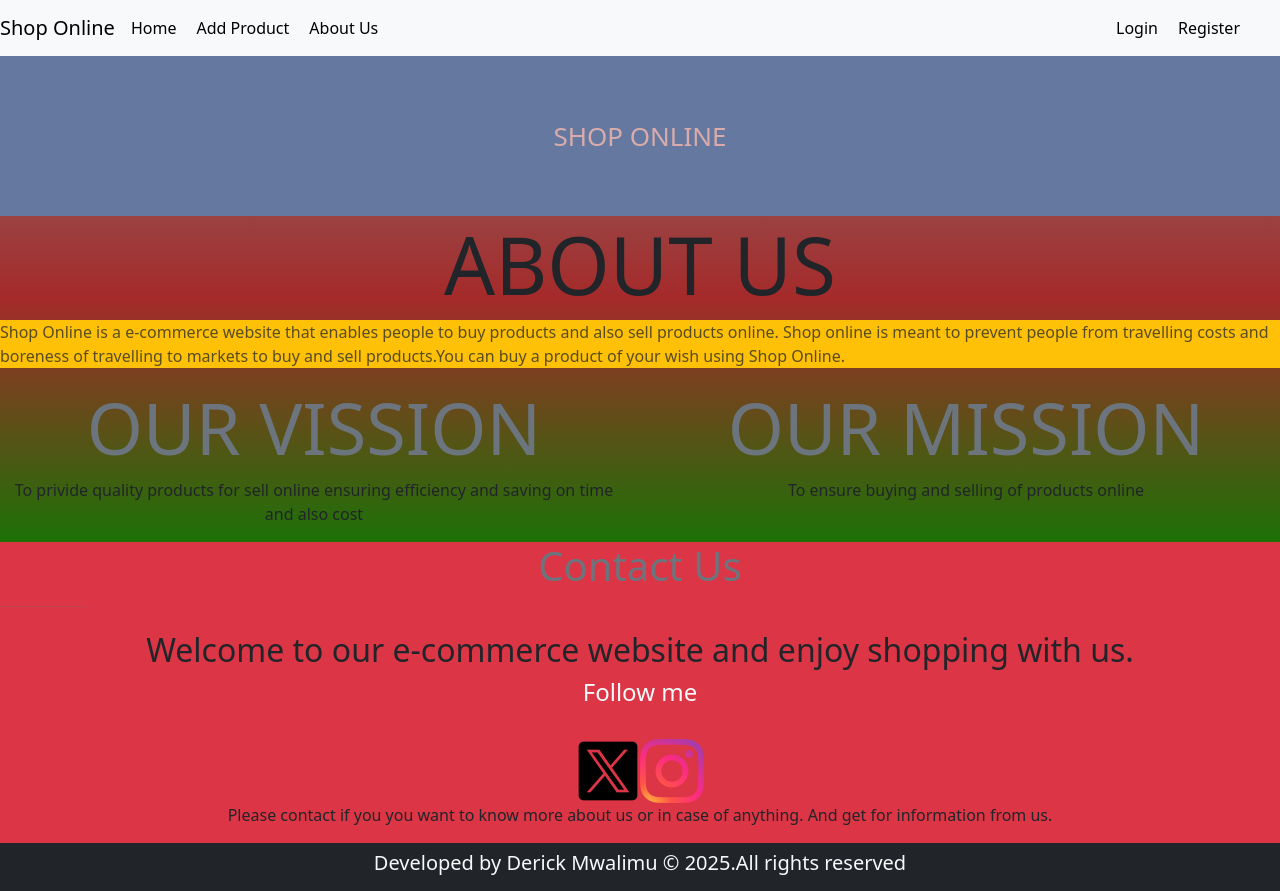
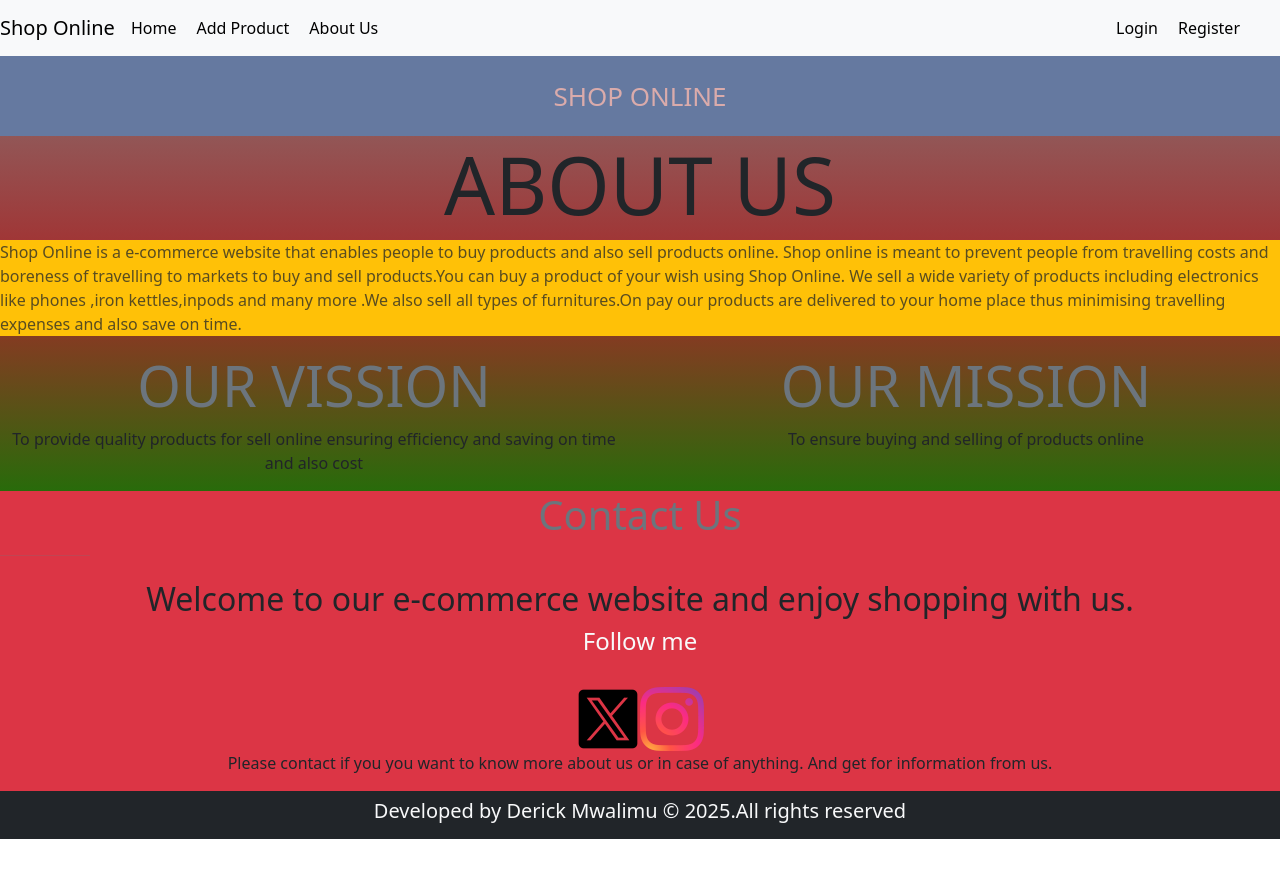
Before and after one commit to Derick12-78/Derick_ecommerce, a React (Create React App) app: page /aboutus in a window 1280 px wide. After the commit the page ends 839 px from the top, so only its background shows below. Built offline with nearby package versions, Linux system fonts and the light colour scheme.

Commit message:
updatedcommit

```diff
--- a/public/index.html
+++ b/public/index.html
@@ -9,7 +9,7 @@
       name="description"
       content="Web site created using create-react-app"
     />
-    <link rel="apple-touch-icon" href="%PUBLIC_URL%/logo192.png" />
+    <link rel="apple-touch-icon" href="/img.png" />
     <!--
       manifest.json provides metadata used when your web app is installed on a
       user's mobile device or desktop. See https://developers.google.com/web/fundamentals/web-app-manifest/
@@ -24,7 +24,7 @@
       work correctly both with client-side routing and a non-root public URL.
       Learn how to configure a non-root public URL by running `npm run build`.
     -->
-    <title>Buy And Sell Online</title>
+    <title>Soko Online</title>
   </head>
   <body>
     <noscript>You need to enable JavaScript to run this app.</noscript>
--- a/src/App.css
+++ b/src/App.css
@@ -15,7 +15,7 @@
 
 .App-header {
   background-color: #6579a0;
-  min-height: 20vh;
+  min-height: 10vh;
   display: flex;
   flex-direction: column;
   align-items: center;
@@ -46,7 +46,7 @@
   object-fit: contain;
   display: flex;
   width: 100%;
-  height: 200px;
+  height: 300px;
   transform: scale(1.1);
   align-items: stretch;
 }
--- a/src/App.js
+++ b/src/App.js
@@ -23,8 +23,8 @@ function App() {
 
 
 
-    <div className="App">
-      <header className="App-header">
+    <div className = "App">
+      <header className = "App-header">
         SHOP ONLINE
       </header>
 
--- a/src/Components/AboutUs.jsx
+++ b/src/Components/AboutUs.jsx
@@ -7,18 +7,19 @@ const AboutUs = () => {
       <div>
         <p className='bg-warning text-muted'>Shop Online is a e-commerce website that enables people to buy products and also sell products online.
             Shop online is meant to prevent people from travelling costs and boreness of travelling to markets to buy and sell products.You can buy a product of your wish using Shop Online.
+            We sell a wide variety of products including electronics like phones ,iron kettles,inpods and many more .We also sell all types of furnitures.On pay our products are delivered to your home place thus minimising travelling expenses and also save on time.
         </p>
 
       </div>
 
       <section className="row">
         <div className="col-md-6 text-center text-dark">
-        <h3 className="display-2 text-center text-secondary ">OUR VISSION</h3>
-        <p>To privide quality products for sell online ensuring efficiency and saving on time and also cost</p>
+        <h3 className="display-4 text-center text-secondary ">OUR VISSION</h3>
+        <p>To provide quality products for sell online ensuring efficiency and saving on time and also cost</p>
 
         </div>
         <div className="col-md-6 text-center text-dark">
-          <h3 className="display-2 text-center text-secondary ">OUR MISSION</h3>
+          <h3 className="display-4 text-center text-secondary ">OUR MISSION</h3>
           <p>To ensure buying and selling of products online</p>
         </div>
       </section>
--- a/src/Components/AddProduct.jsx
+++ b/src/Components/AddProduct.jsx
@@ -46,8 +46,9 @@ try {
         setProductName("");
         setProductDesc("");
         setProductCost("");
-        setSuccess("");
-
+        setTimeout(()=>{
+            setSuccess("")
+        },3000)
 
 
 
--- a/src/Components/GetProducts.jsx
+++ b/src/Components/GetProducts.jsx
@@ -43,6 +43,7 @@ const GetProducts = () => {
         getProducts();
     },[]);
 
+
     return (
 
         <div className="row justify-content-center">
@@ -62,7 +63,7 @@ const GetProducts = () => {
 
 <div className="col-md-3 justify-content-center mb-4">
 <div className="card shadow cards"  key={product.product_id}>
-    <img src={img_url + product.product_photo} alt="" className="product_img fluid mt-4" />
+    <img src={img_url + product.product_photo} alt="" className="image fluid mt-4" />
     <div className="card-body"  key={product.product_id}>
         <h5 className="mt-2">{product.product_name}</h5>
         <p className="text-muted">{product.product_desc.slice(0,15)}</p>
--- a/src/Components/SignUp.jsx
+++ b/src/Components/SignUp.jsx
@@ -1,7 +1,6 @@
 import axios from "axios";
 import { useState } from "react";
 import { Link } from "react-router-dom";
-import Navbar from "./Navbar";
 
 const SignUp = () => {
     let [username,setUsername] = useState("");
@@ -26,7 +25,9 @@ const SignUp = () => {
             setError("");
             setLoading("");
             setSuccess(response.data.success)
-
+            setTimeout(()=>{
+                setSuccess("")
+            },3000)
             setUsername("");
             setEmail("");
             setPhone("");
@@ -62,7 +63,7 @@ const togglePassword=()=>{
     return (
         <div className="row justify-content-center mt-4">
 
-        <div className="col-md-6 card shadow p-4 sign bg-muted">
+        <div className="col-md-6 card shadow p-4 sign bg-warning">
             <h2>Sign Up <hr /></h2>
             <hr />
             <b className="text-warning">{loading}</b>
@@ -76,7 +77,7 @@ const togglePassword=()=>{
                 <input type="tel" className="form-control" required placeholder="Enter your phone No." value={phone} onChange={(e)=>setPhone(e.target.value)}/>
                 <br />
                 <div className="input-group">
-<input type="password" required className="form-control" id="password" placeholder="Enter password" onChange={(e)=>setPassword(e.target.value)} />
+<input type="password" required className="form-control" id="password" placeholder="Enter password" value={password} onChange={(e)=>setPassword(e.target.value)} />
 <span className="input-group-text" onClick={togglePassword}><i id="icon"class="bi bi-eye-fill"></i></span>
 </div>
                 <br />
--- a/src/Components/SingleProduct.jsx
+++ b/src/Components/SingleProduct.jsx
@@ -33,6 +33,9 @@ const SingleProduct = () => {
                 setLoading("");
 
                 setSuccess(response.data.message);
+                setTimeout(()=>{
+                    setSuccess("")
+                },3000)
                 setPhone("")
 
             } catch (error) {
@@ -61,7 +64,7 @@ const SingleProduct = () => {
                     <br />
                     <input type="tel" required onChange={(e)=>setPhone(e.target.value)} className="form-control" value={phone} placeholder="Enter phone No 254xxxxxxxxxxx"/>
                     <br />
-                    <button className="btn btn-primary"  >Pay Now</button>
+                    <button className="btn btn-primary" >Pay Now</button>
                 </form>
             </div>
         </div>
```
Also changed, not shown: src/Components/SwiperCarousel.jsx (line endings or trailing spaces).
